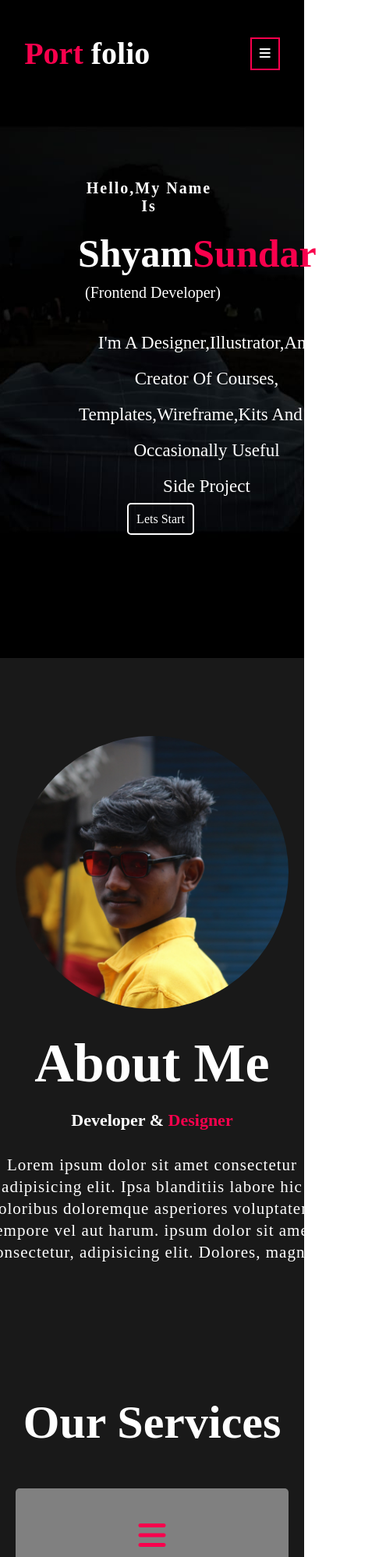
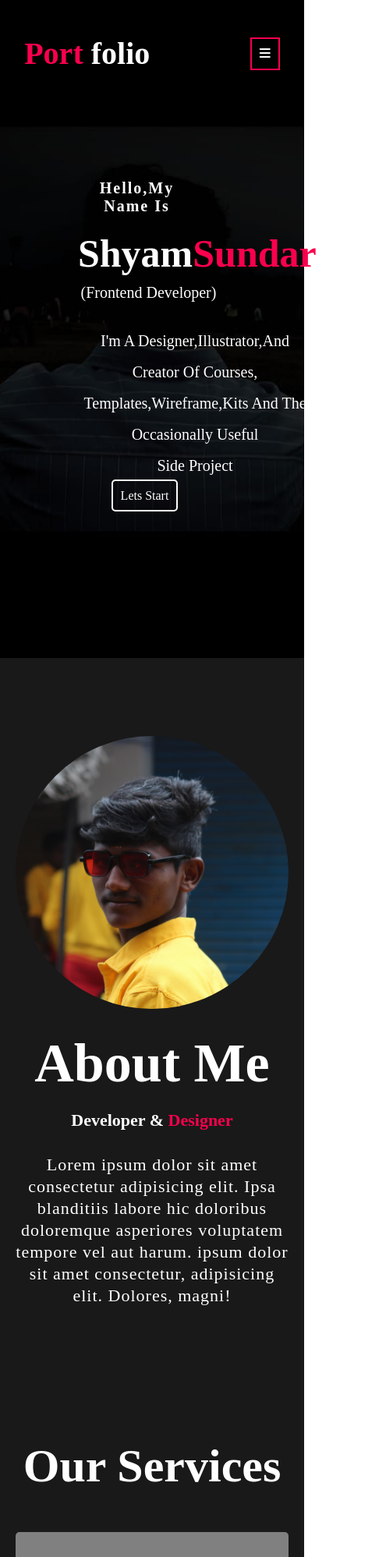
Before and after one commit to Jshyamsundar/portfolio, a plain HTML site: page index.html in a window 390 px wide. Shown: the top 1997 px of the page at 78% size, 495 px wide, since content can reach past the window. Drawn offline with Linux system fonts and the light colour scheme.

Commit message:
Update responsive.css

```diff
--- a/responsive.css
+++ b/responsive.css
@@ -41,7 +41,7 @@
     top: 220px;
     left: 100px;
     text-align: center;
-    width: 80%;
+    width: 90%;
 
 }
 .content h1{
@@ -49,14 +49,14 @@
     font-size: 50px;
     color: white;
     text-align: center;
-    margin-right: 150px;
+    margin-right: 180px;
 }
 .content h1 span{
     color: #f9004d;
 }
 .content h3{
     color: white;
-    margin-right: 120px;
+    margin-right: 170px;
     font-size: 20px;
     font-weight: 400;
     margin-bottom: 30px;
@@ -67,13 +67,13 @@
     letter-spacing: 2px;
     text-transform: capitalize;
     padding: 10px 0px;
-    margin-right: 130px;
+    margin-right: 200px;
 }
 .content p{
     color: white;
     text-align: center;
-    width: 330px;
-    font-size: 23px;
+    width: 300px;
+    font-size: 20px;
     text-transform: capitalize;
     margin-bottom: 10px;
 }
@@ -86,7 +86,7 @@
     border-radius: 5px;
     border: 2px solid white;
     transition: all 0.6s ease-in-out;
-    margin-right: 100px;
+    margin-right: 180px;
 
 }
 .content .main-btn a:hover{
@@ -108,7 +108,7 @@
 }
 .about-txt{
     padding-top: 30px;
-    width: 550px;
+    width: 600px;
 
 }
 .main{
@@ -131,13 +131,13 @@
     text-transform: capitalize;
 }
 .about-txt p{
-    /* width: 450px; */
+    width: 600px;
     color: white;
     text-align: center;
     letter-spacing: 1.5;
     line-height: 28px;
-    font-size: 21px;
-    padding: 10px 55px;
+    font-size: 22px;
+    padding: 10px 125px;
 }
 .service{
     background-color: #191919;
@@ -208,7 +208,8 @@
 }
 .contact p{
     color: white;
-    font-size: 25px;
+    padding: 10px 10px;
+    font-size: 23px;
     text-transform: capitalize;
     margin-bottom: 20px;
 }
```
